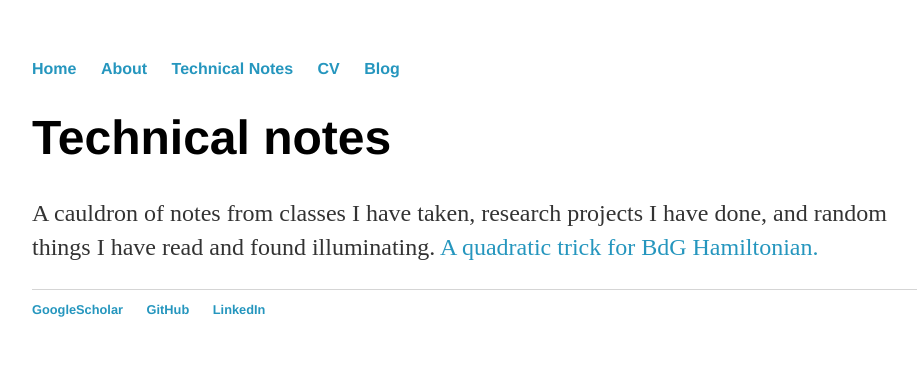
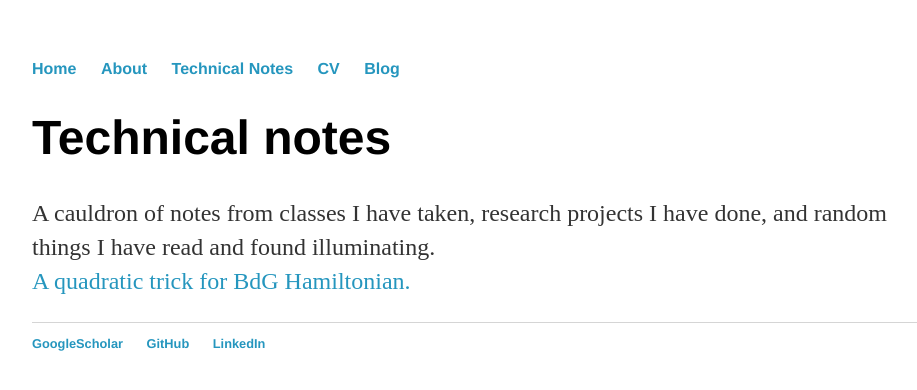
Before and after one commit to Leo-Lo/Leo-Lo.github.io, a Jekyll site: the page built from technical_notes/index.html, in a window 1280 px wide. Shown: the top 390 px of the page, without its empty margins (160-1077 px from the left). Built offline with Jekyll 4.4.1, drawn with Linux system fonts in a browser that asks for light colours.

```diff
--- a/technical_notes/index.html
+++ b/technical_notes/index.html
@@ -6,6 +6,6 @@ title: Technical notes
 	<h1> Technical notes </h1>
 	<p> A cauldron of notes from classes I have taken, research projects I have done, and random things I have read and found illuminating.
 
-		<a href="/technical_notes/Quadratic_trick_for_BdG_Hamiltonian.pdf" target="_blank">A quadratic trick for BdG Hamiltonian.</a>
+	<br>	<a href="/technical_notes/Quadratic_trick_for_BdG_Hamiltonian.pdf" target="_blank">A quadratic trick for BdG Hamiltonian.</a>
 	</p>
 </div><!-- /.blurb -->
```
